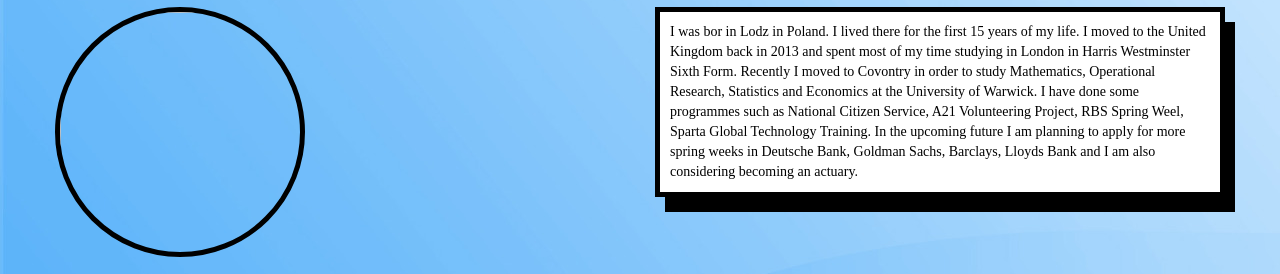
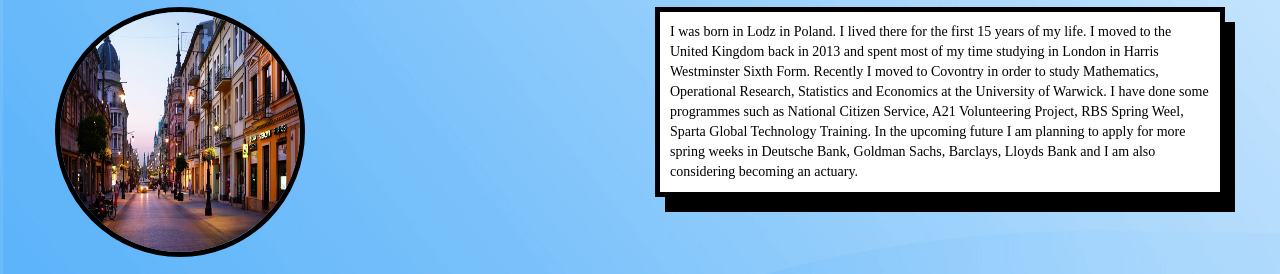
Before and after one commit to mkara9811/bootstrap, a plain HTML site: page index.html in a window 1280 px wide. Shown: the part 135-409 px from the top of the page. Drawn offline with nearby package versions, Linux system fonts and the light colour scheme.

Commit message:
Update index.html

```diff
--- a/index.html
+++ b/index.html
@@ -52,12 +52,12 @@
 
 <div class="row">
 <div class="col-sm-6">
-	<img src=../bootstrap/images/Lodz.jpg" width="250px"
+	<img src="../images/Lodz.jpg" width="250px"
 	height="250px" class="img1">
 	</div>
 <div class="col-sm-6">
 	<p class="txt1">
-		I was bor in Lodz in Poland. I lived there for the first 15 years of my life. I moved to the United Kingdom back in 2013 and spent most of my time studying in London in Harris Westminster Sixth Form. Recently I moved to Covontry in order to study Mathematics, Operational Research, Statistics and Economics at the University of Warwick. I have done some programmes such as National Citizen Service, A21 Volunteering Project, RBS Spring Weel, Sparta Global Technology Training. In the upcoming future I am planning to apply for more spring weeks in Deutsche Bank, Goldman Sachs, Barclays, Lloyds Bank and I am also considering becoming an actuary.
+		I was born in Lodz in Poland. I lived there for the first 15 years of my life. I moved to the United Kingdom back in 2013 and spent most of my time studying in London in Harris Westminster Sixth Form. Recently I moved to Covontry in order to study Mathematics, Operational Research, Statistics and Economics at the University of Warwick. I have done some programmes such as National Citizen Service, A21 Volunteering Project, RBS Spring Weel, Sparta Global Technology Training. In the upcoming future I am planning to apply for more spring weeks in Deutsche Bank, Goldman Sachs, Barclays, Lloyds Bank and I am also considering becoming an actuary.
 	</p>
 </div>
 </div>
```
